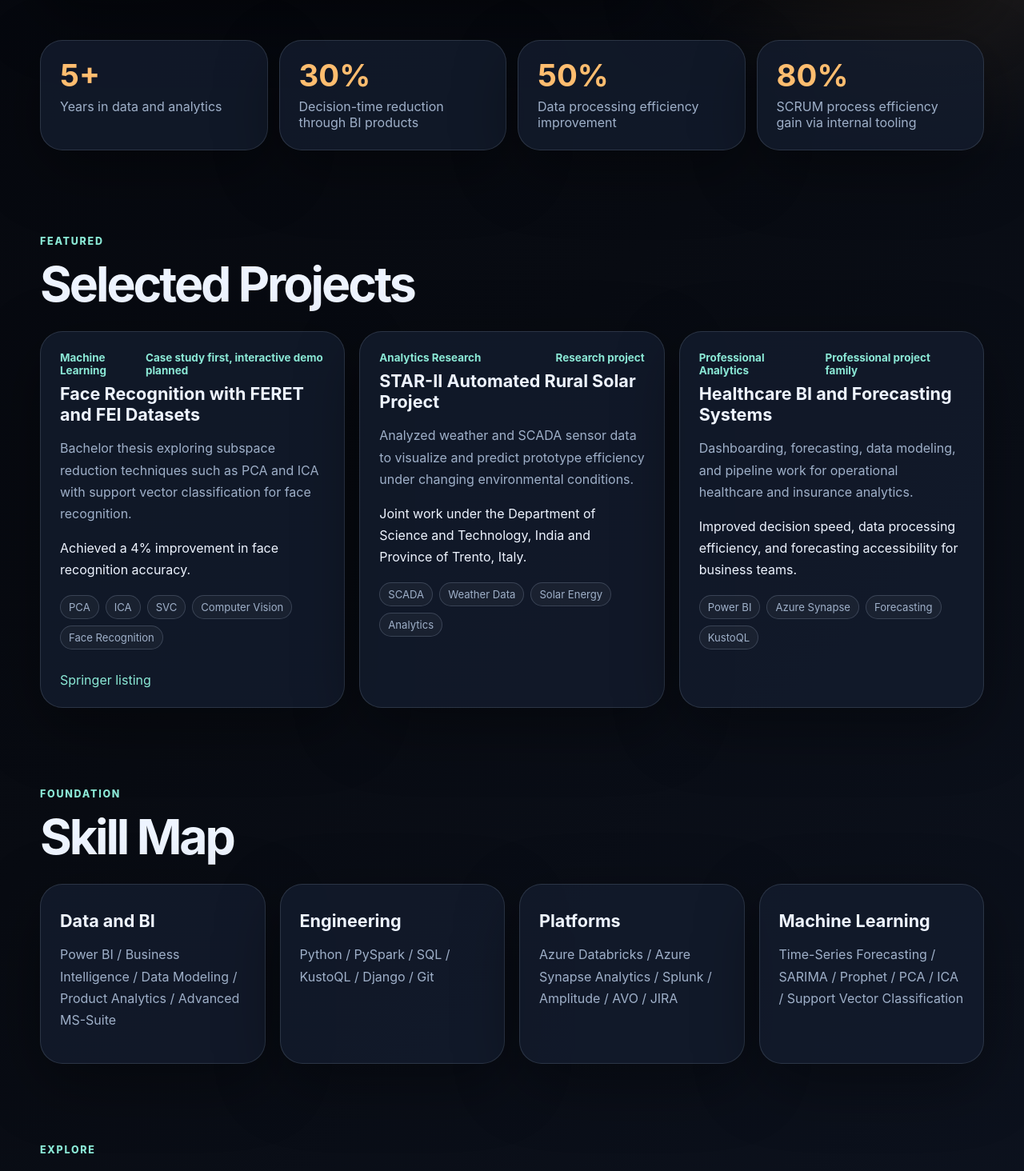
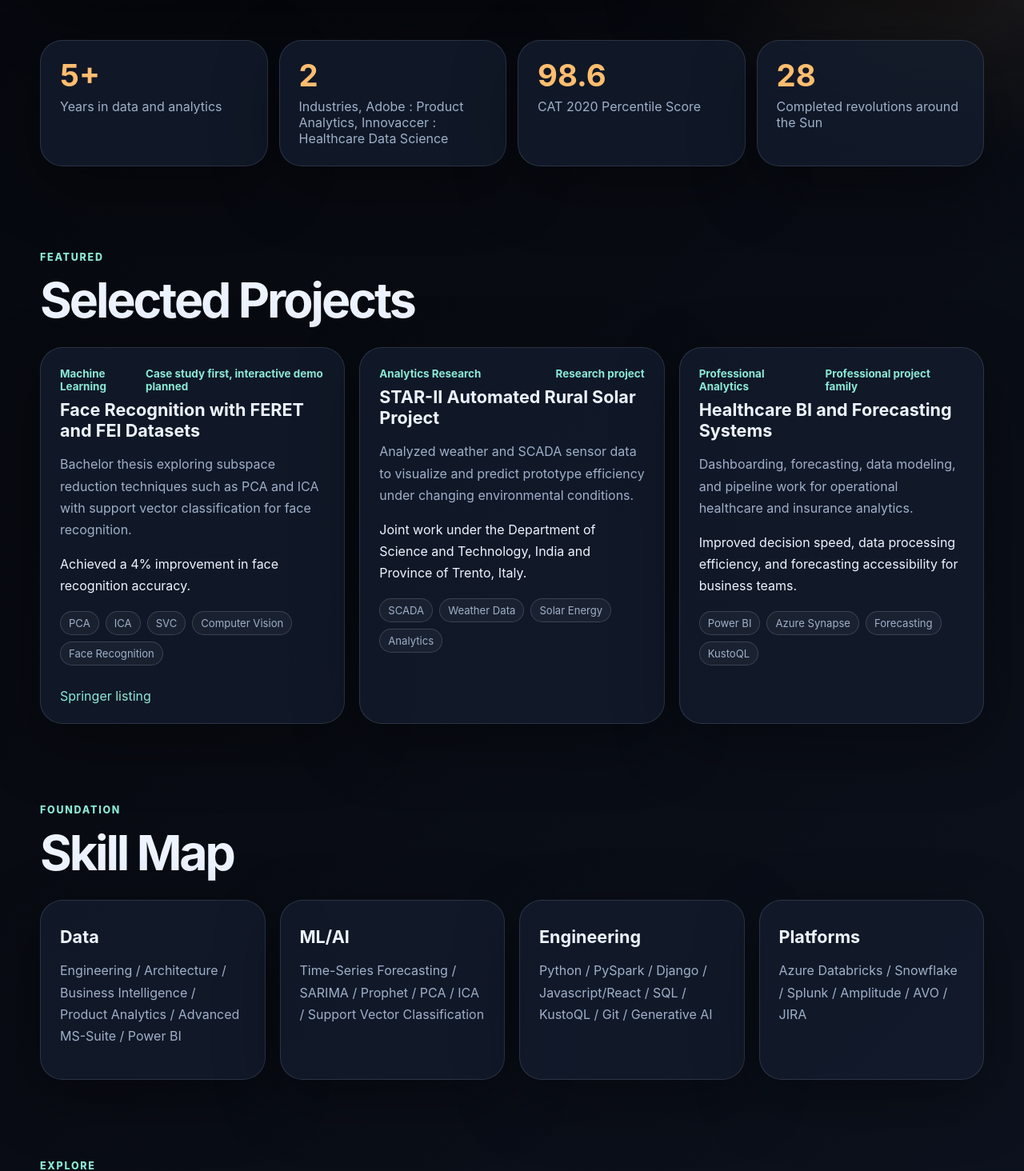
Before and after one commit to nilaypant/nilaypant.github.io, a React (Vite) app: page / in a window 1280 px wide. Shown: the part 641-2105 px from the top of the page at 80% size. Built offline with nearby package versions, Linux system fonts and the light colour scheme.

Commit message:
updating skill mmap

```diff
--- a/src/data/portfolio.js
+++ b/src/data/portfolio.js
@@ -21,27 +21,53 @@ export const tabs = [
 
 export const impactStats = [
   { value: '5+', label: 'Years in data and analytics' },
-  { value: '30%', label: 'Decision-time reduction through BI products' },
-  { value: '50%', label: 'Data processing efficiency improvement' },
-  { value: '80%', label: 'SCRUM process efficiency gain via internal tooling' },
+  { value: '2', label: 'Industries, Adobe : Product Analytics, Innovaccer : Healthcare Data Science' },
+  { value: '98.6', label: 'CAT 2020 Percentile Score' },
+  { value: '28', label: 'Completed revolutions around the Sun' },
 ];
 
 export const skills = [
   {
-    group: 'Data and BI',
-    items: ['Power BI', 'Business Intelligence', 'Data Modeling', 'Product Analytics', 'Advanced MS-Suite'],
+    group: 'Data',
+    items: ['Engineering',
+           'Architecture',
+           'Business Intelligence',
+           'Product Analytics',
+           'Advanced MS-Suite',
+           'Power BI'
+          ],
+  },
+  {
+    group: 'ML/AI',
+    items: ['Time-Series Forecasting',
+            'SARIMA',
+            'Prophet',
+            'PCA',
+            'ICA',
+            'Support Vector Classification'
+          ],
   },
   {
     group: 'Engineering',
-    items: ['Python', 'PySpark', 'SQL', 'KustoQL', 'Django', 'Git'],
+    items: ['Python',
+            'PySpark',
+            'Django',
+            'Javascript/React',
+            'SQL',
+            'KustoQL',
+            'Git',
+            'Generative AI'
+          ],
   },
   {
     group: 'Platforms',
-    items: ['Azure Databricks', 'Azure Synapse Analytics', 'Splunk', 'Amplitude', 'AVO', 'JIRA'],
-  },
-  {
-    group: 'Machine Learning',
-    items: ['Time-Series Forecasting', 'SARIMA', 'Prophet', 'PCA', 'ICA', 'Support Vector Classification'],
+    items: ['Azure Databricks',
+            'Snowflake',
+            'Splunk',
+            'Amplitude',
+            'AVO',
+            'JIRA'
+          ],
   },
 ];
 
```
